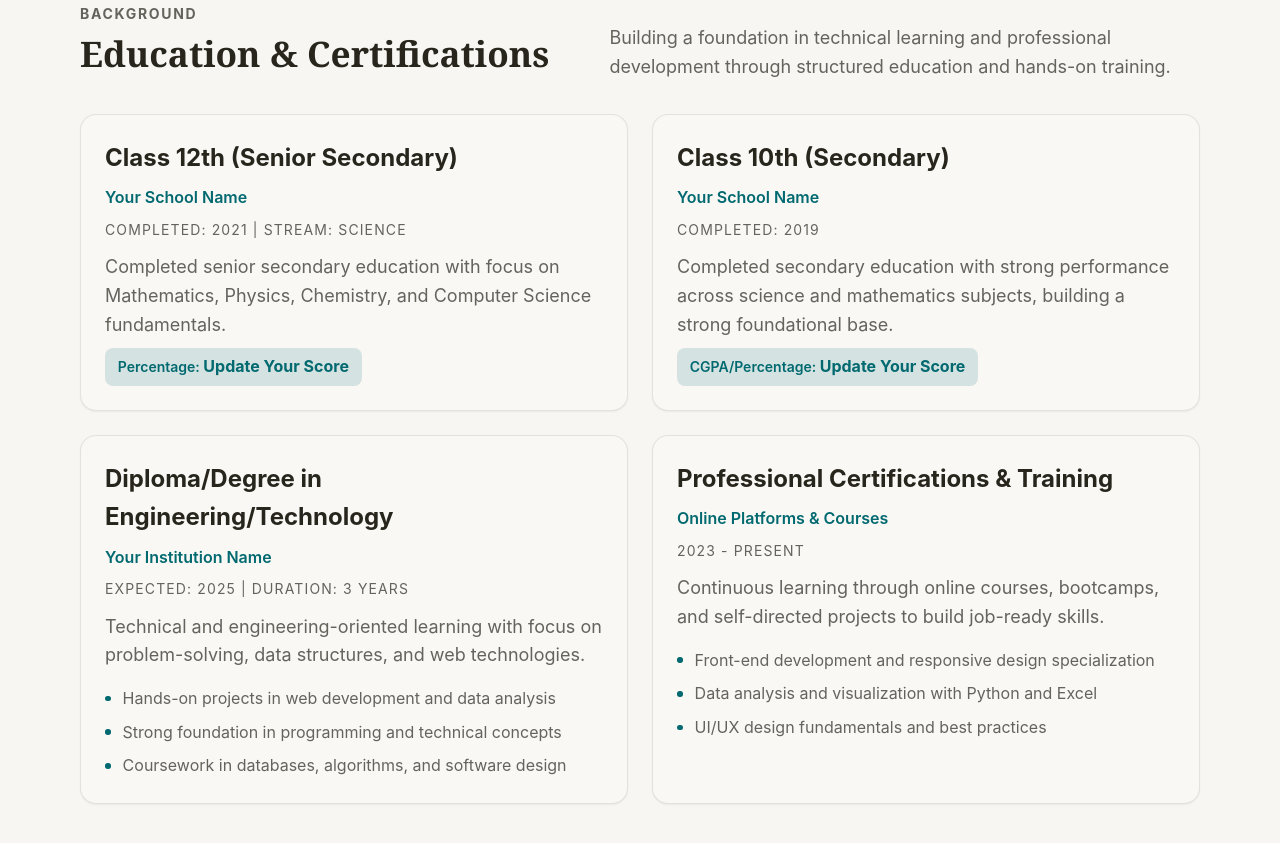
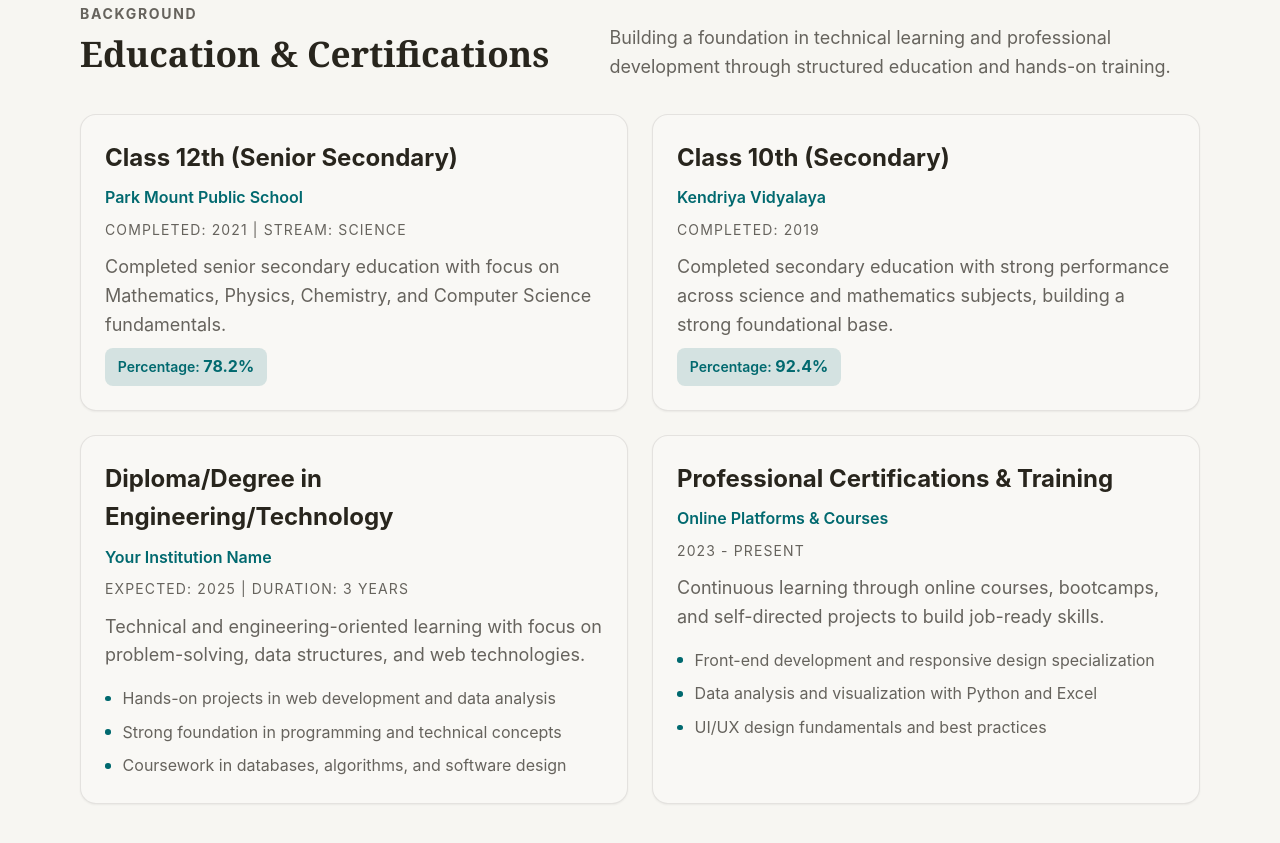
Before and after one commit to Mushkan200/mushkan200.portfolio, a plain HTML site: page index.html in a window 1280 px wide. Shown: the part 2824-3667 px from the top of the page. Drawn offline with Linux system fonts and the light colour scheme; a web font is replaced by a local one.

Commit message:
Update education section with Class 10th and 12th details

```diff
--- a/index.html
+++ b/index.html
@@ -324,20 +324,20 @@
         <div class="education-grid">
           <article class="education-card">
             <h3>Class 12th (Senior Secondary)</h3>
-            <p class="institution">Your School Name</p>
+            <p class="institution">Park Mount Public School</p>
             <p class="year">Completed: 2021 | Stream: Science</p>
             <p>Completed senior secondary education with focus on Mathematics, Physics, Chemistry, and Computer Science fundamentals.</p>
             <div class="performance-badge">
-              <span>Percentage: <strong>Update Your Score</strong></span>
+              <span>Percentage: <strong>78.2%</strong></span>
             </div>
           </article>
           <article class="education-card">
             <h3>Class 10th (Secondary)</h3>
-            <p class="institution">Your School Name</p>
+            <p class="institution">Kendriya Vidyalaya</p>
             <p class="year">Completed: 2019</p>
             <p>Completed secondary education with strong performance across science and mathematics subjects, building a strong foundational base.</p>
             <div class="performance-badge">
-              <span>CGPA/Percentage: <strong>Update Your Score</strong></span>
+              <span>Percentage: <strong>92.4%</strong></span>
             </div>
           </article>
           <article class="education-card">
```
